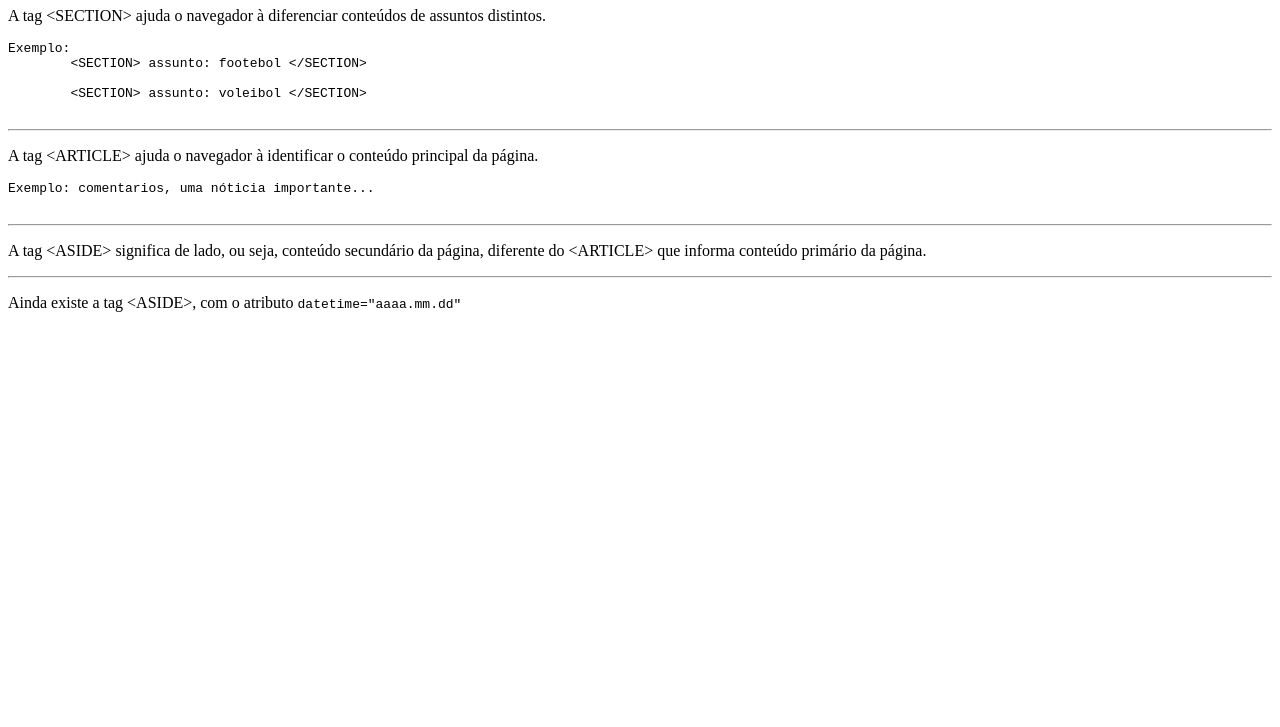
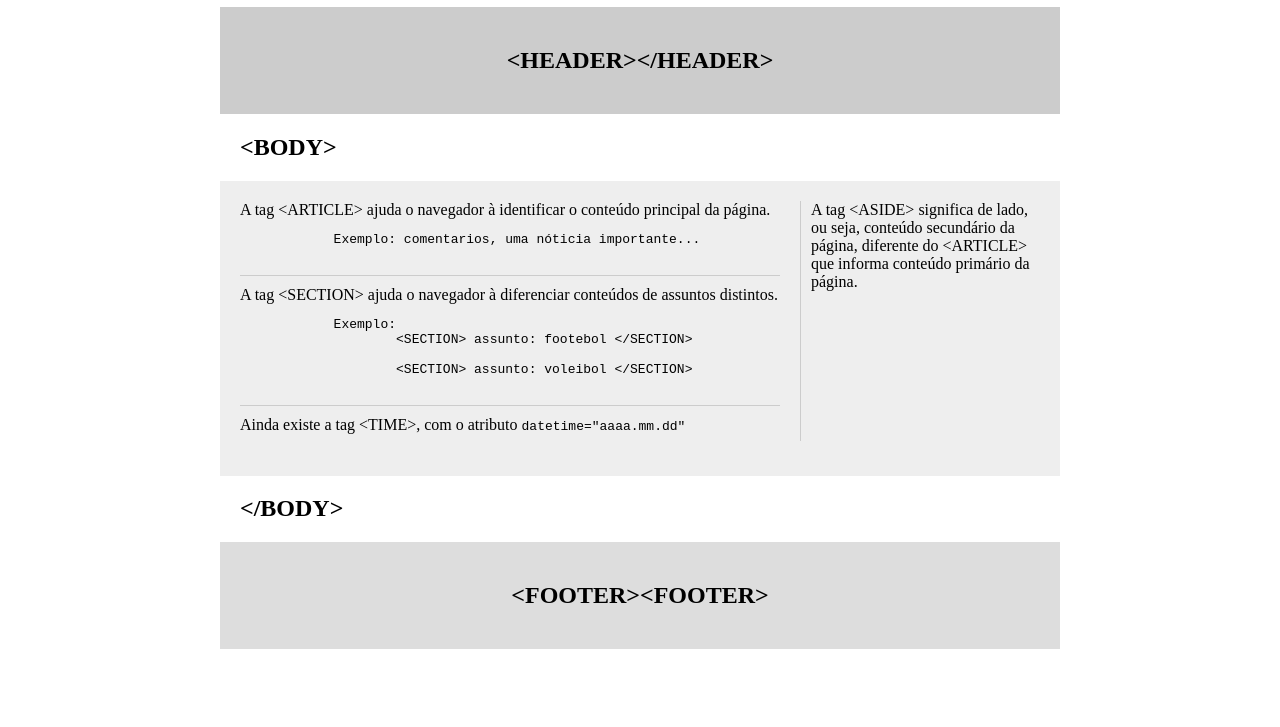
Before and after one commit to gustavodsv/primeiros-passos-HTML-CSS, a plain HTML site: page HTML5_CSS3/aula_02_section_article_time/index.html in a window 1280 px wide. Shown: the part 73-800 px from the top of the page. Drawn offline with Linux system fonts and the light colour scheme.

Commit message:
:art: Art Update. Lesson_2 :white_check_mark:

```diff
--- a/HTML5_CSS3/aula_02_section_article_time/index.html
+++ b/HTML5_CSS3/aula_02_section_article_time/index.html
@@ -6,8 +6,34 @@
     <link rel="stylesheet" href="style.css">
 </head>
 <body>
+    <div class="h1">
         <h1>Tags Especiais | section, article e time |</h1>
-    <section>
+    </div>
+
+
+    <div class="topo">
+            <div class="h2">
+                <h2>&lt;HEADER&gt;</h2>
+                <h2>&lt;/HEADER&gt;</h2>
+            </div>
+    </div>
+    <div class="body">
+    <h2>&lt;BODY&gt;</h2>
+    </div>
+
+
+
+        <div class="corpo">
+            <div class="article">
+                <article>
+                    <p>A tag &lt;ARTICLE&gt; ajuda o navegador à identificar o conteúdo principal da página.</p>
+
+                    <pre>
+            Exemplo: comentarios, uma nóticia importante...
+                    </pre>
+                </article>
+
+                <section >
                     <p>A tag &lt;SECTION&gt; ajuda o navegador à diferenciar conteúdos de assuntos distintos.
                     </p>
                     <pre>
@@ -18,22 +44,33 @@ Exemplo:
                     </pre>
                 </section>
 
-    <hr>
+            <time>
+                <p>Ainda existe a tag &lt;TIME&gt;, com o atributo <code>datetime="aaaa.mm.dd"</code></p>
+            </time>
 
-    <article>
-        <p>A tag &lt;ARTICLE&gt; ajuda o navegador à identificar o conteúdo principal da página.</p>
-
-        <pre>
-Exemplo: comentarios, uma nóticia importante...
-        </pre>
-    </article>
-<hr>
+            </div>
+            <div class="aside">
                 <aside>
                     <p>A tag &lt;ASIDE&gt; significa de lado, ou seja, conteúdo secundário da página, diferente do &lt;ARTICLE&gt; que informa conteúdo primário da página.</p>
                 </aside>
-<hr>
+            </div>
 
-    <p>Ainda existe a tag &lt;ASIDE&gt;, com o atributo <code>datetime="aaaa.mm.dd"</code></p>
+
+        </div>
+
+
+    <div class="body">
+        <h2>&lt;/BODY&gt;</h2>
+    </div>
+    <div class="rodape">
+        <div class="h2">
+            <h2>&lt;FOOTER&gt;</h2>
+            <h2>&lt;FOOTER&gt;</h2>
+        </div>
+    </div>
+
+
+
 
 </body>
 </html>
--- a/HTML5_CSS3/aula_02_section_article_time/style.css
+++ b/HTML5_CSS3/aula_02_section_article_time/style.css
@@ -0,0 +1,68 @@
+body {
+    margin: 0;
+}
+.title {
+    width: 100%;
+    max-width: 800px;
+    margin: auto;
+}
+.topo {
+    width: 100%;
+    max-width: 800px;
+    background-color: #CCC;
+    margin: auto;
+    padding: 20px;
+    margin-bottom: 2px;
+}
+.h2,.h1 {
+    display: flex;
+    justify-content: center;
+}
+
+.corpo {
+    width: 100%;
+    max-width: 800px;
+    height: 255px;
+    margin: auto;
+    background-color: #eeeeee;
+    padding: 20px;
+}
+.corpo p {
+    margin: 0;
+}
+.article {
+    width: 70%;
+    float: left;
+}
+.aside {
+    width: 30%;
+    float: left;
+}
+
+aside {
+    border-left: 1px solid #CCC;
+    height: 240px;
+    padding-left: 10px;
+}
+section {
+    border-top: 1px solid #CCC;
+    border-bottom: 1px solid #CCC;
+    margin-right: 20px;
+    padding-top: 10px;
+}
+time p{
+    padding-top: 10px;
+}
+.rodape {
+    width: 100%;
+    max-width: 800px;
+    margin: auto;
+    margin-top: 2px;
+    background-color: #DDD;
+    padding: 20px;
+
+}
+.body {
+    width: 800px;
+    margin: auto;
+}
```
Lines whose indentation alone changed are shown as unchanged.
